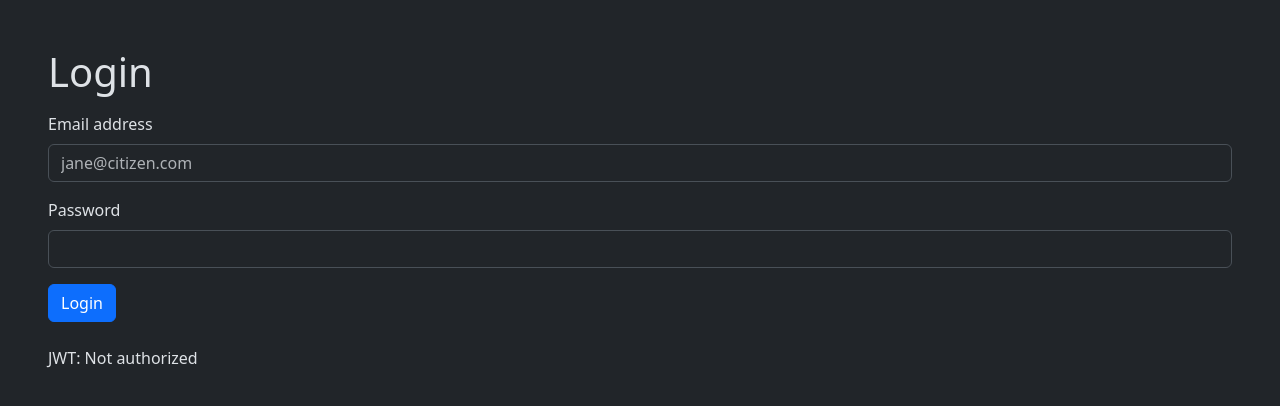
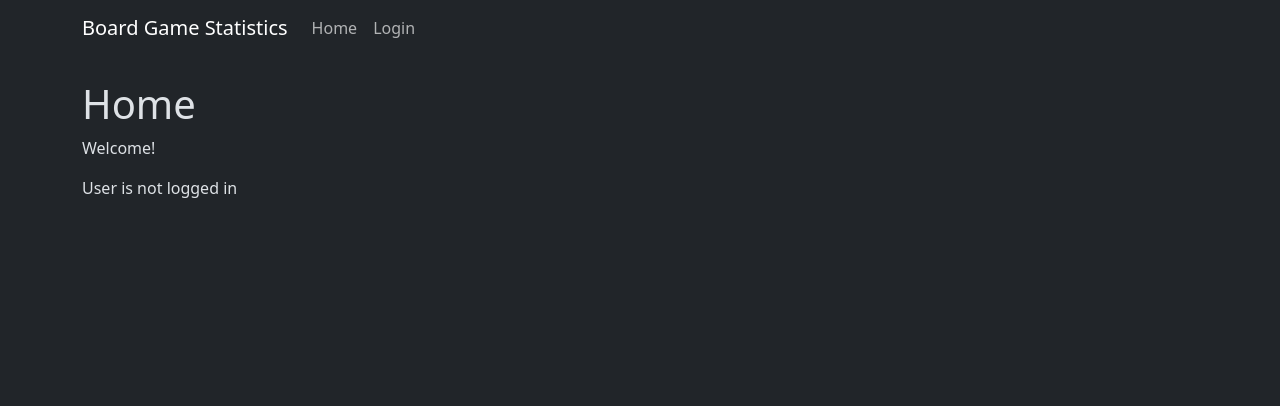
Before and after one commit to danrkeith/board-game-statistics-v2, a React (Vite) app in the folder frontend/: page / in a window 1280 px wide. Shown: the top 406 px of the page. Built offline with nearby package versions, Linux system fonts and the light colour scheme.

Commit message:
Set up react router and navbar

```diff
--- a/frontend/package.json
+++ b/frontend/package.json
@@ -14,7 +14,8 @@
     "bootstrap": "^5.3.8",
     "react": "^19.1.1",
     "react-bootstrap": "^2.10.10",
-    "react-dom": "^19.1.1"
+    "react-dom": "^19.1.1",
+    "react-router-dom": "^7.9.5"
   },
   "devDependencies": {
     "@eslint/js": "^9.36.0",
--- a/frontend/src/App.tsx
+++ b/frontend/src/App.tsx
@@ -1,13 +1,26 @@
+import { Container } from 'react-bootstrap';
 import { AuthProvider } from './context/AuthContext';
+import Header from './Header';
 import LoginPage from './pages/account/LoginPage';
+import { BrowserRouter, Route, Routes } from 'react-router-dom';
+import HomePage from './pages/HomePage';
+
+export const HOME_PATH = '/';
+export const LOGIN_PATH = '/login';
 
 const App = () => {
     return (
-        <div className="m-5">
+        <BrowserRouter>
             <AuthProvider>
-                <LoginPage />
+                <Header />
+                <Container className="mt-4">
+                    <Routes>
+                        <Route path={HOME_PATH} element={<HomePage />} />
+                        <Route path={LOGIN_PATH} element={<LoginPage />} />
+                    </Routes>
+                </Container>
             </AuthProvider>
-        </div>
+        </BrowserRouter>
     );
 };
 
--- /dev/null
+++ b/frontend/src/Header.tsx
@@ -0,0 +1,33 @@
+import { Container, Nav, Navbar } from 'react-bootstrap';
+import { HOME_PATH, LOGIN_PATH } from './App';
+import { Link } from 'react-router-dom';
+import { useContext } from 'react';
+import { AuthContext } from './context/AuthContext';
+
+const Header = () => {
+    const { isLoggedIn, logout } = useContext(AuthContext);
+
+    return (
+        <Navbar>
+            <Container>
+                <Navbar.Brand>Board Game Statistics</Navbar.Brand>
+                <Nav className="me-auto">
+                    <Nav.Item>
+                        <Nav.Link as={Link} to={HOME_PATH}>Home</Nav.Link>
+                    </Nav.Item>
+                    {isLoggedIn ? (
+                        <Nav.Item>
+                            <Nav.Link onClick={() => logout(HOME_PATH)}>Logout</Nav.Link>
+                        </Nav.Item>
+                    ) : (
+                        <Nav.Item>
+                            <Nav.Link as={Link} to={LOGIN_PATH}>Login</Nav.Link>
+                        </Nav.Item>
+                    )}
+                </Nav>
+            </Container>
+        </Navbar>
+    );
+};
+
+export default Header;
--- a/frontend/src/context/AuthContext.tsx
+++ b/frontend/src/context/AuthContext.tsx
@@ -1,10 +1,13 @@
 import { createContext, useEffect, useState } from 'react';
 import { apiLogin } from '../api/auth-api-utils';
+import { useNavigate } from 'react-router-dom';
 
 interface AuthContextType {
     isLoading: boolean;
+    isLoggedIn: boolean;
     jwt: string | null;
     login: (credentials: Credentials) => Promise<void>;
+    logout: (to: string) => void;
 }
 
 interface Credentials {
@@ -18,13 +21,18 @@ interface AuthProviderProps {
 
 const AuthContext = createContext<AuthContextType>({
     isLoading: true,
+    isLoggedIn: false,
     jwt: null,
     login: () => new Promise(() => console.error('Login function not attached')),
+    logout: () => console.error('Logout function not attached'),
 });
 
 const AuthProvider = ({ children }: AuthProviderProps) => {
     const [isLoading, setIsLoading] = useState(true);
     const [jwt, setJwt] = useState<string | null>(null);
+    const navigate = useNavigate();
+
+    const isLoggedIn = jwt !== null;
 
     useEffect(() => {
         setJwt(sessionStorage.getItem('jwt'));
@@ -42,10 +50,17 @@ const AuthProvider = ({ children }: AuthProviderProps) => {
             .finally(() => setIsLoading(false));
     };
 
+    const logout = (to: string) => {
+        setJwt(null);
+        navigate(to);
+    }
+
     const contextValue: AuthContextType = {
         isLoading,
+        isLoggedIn,
         jwt,
         login,
+        logout,
     };
 
     return (
--- /dev/null
+++ b/frontend/src/pages/HomePage.tsx
@@ -0,0 +1,16 @@
+import { useContext } from 'react';
+import { AuthContext } from '../context/AuthContext';
+
+const HomePage = () => {
+    const { isLoggedIn } = useContext(AuthContext);
+
+    return (
+        <>
+            <h1>Home</h1>
+            <p>Welcome!</p>
+            <p>User is { isLoggedIn || 'not' } logged in</p>
+        </>
+    );
+}
+
+export default HomePage;
--- a/frontend/src/pages/account/LoginPage.tsx
+++ b/frontend/src/pages/account/LoginPage.tsx
@@ -1,17 +1,22 @@
 import { useContext, useState } from 'react';
 import { Button, Form, Spinner } from 'react-bootstrap';
 import { AuthContext } from '../../context/AuthContext';
+import { useNavigate } from 'react-router-dom';
+import { HOME_PATH } from '../../App';
 
 const LoginPage = () => {
     const [email, setEmail] = useState('');
     const [password, setPassword] = useState('');
     const [error, setError] = useState<string | null>(null);
 
-    const { isLoading, jwt, login } = useContext(AuthContext);
+    const navigate = useNavigate();
+
+    const { isLoading, login } = useContext(AuthContext);
 
     const handleSubmission = (event: React.FormEvent) => {
         event.preventDefault();
         login({ email, password })
+            .then(() => navigate(HOME_PATH))
             .catch((err: Error) => {
                 setError(err.message);
                 setPassword('');
@@ -58,14 +63,7 @@ const LoginPage = () => {
                         <Spinner as="span" className="ms-3" />
                     )}
                 </Form.Group>
-
             </Form>
-            <br />
-            <p>
-                JWT:
-                {' '}
-                {jwt ?? 'Not authorized'}
-            </p>
         </>
     );
 };
```
Also changed, not shown: 1 other file (tests, documents, lock files or other folders).
